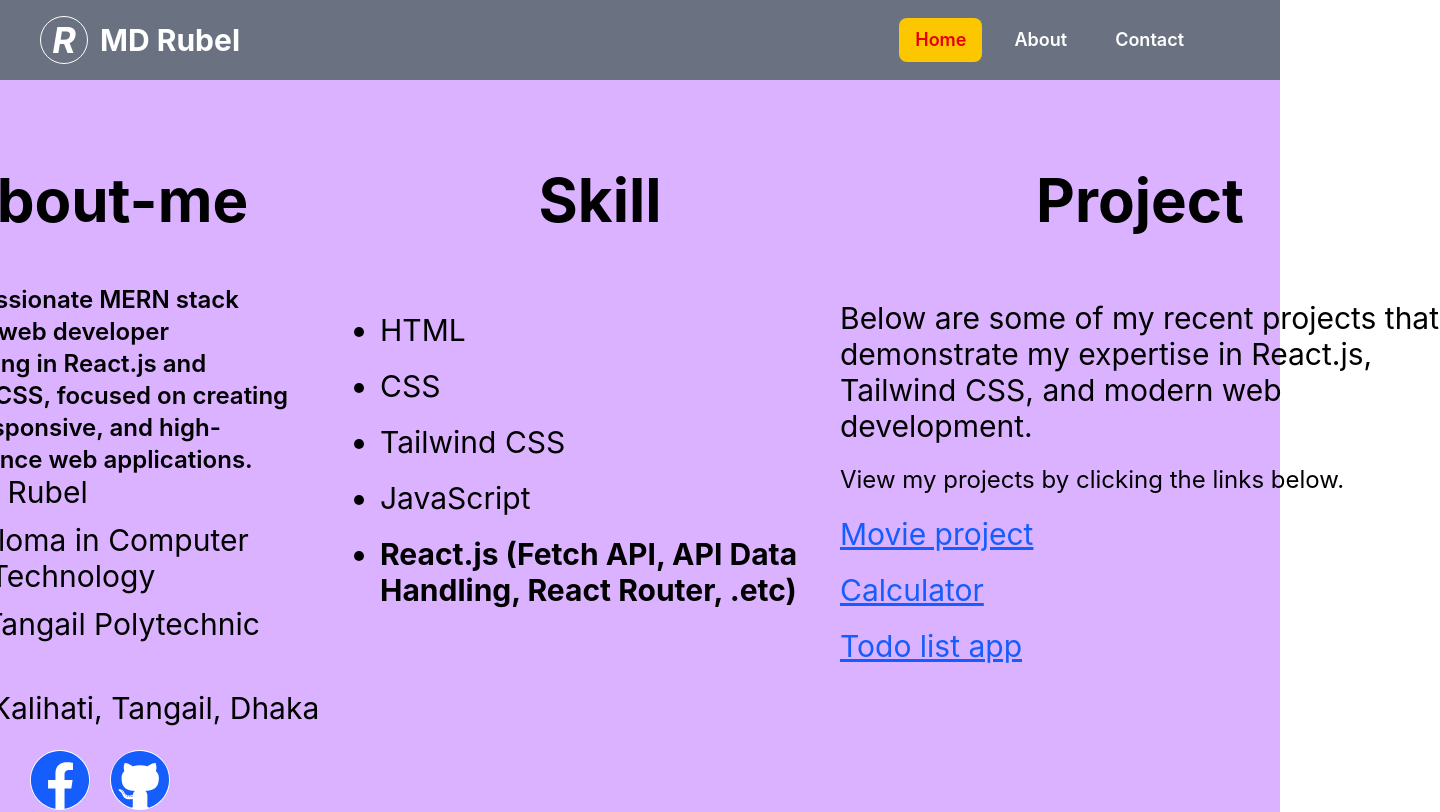
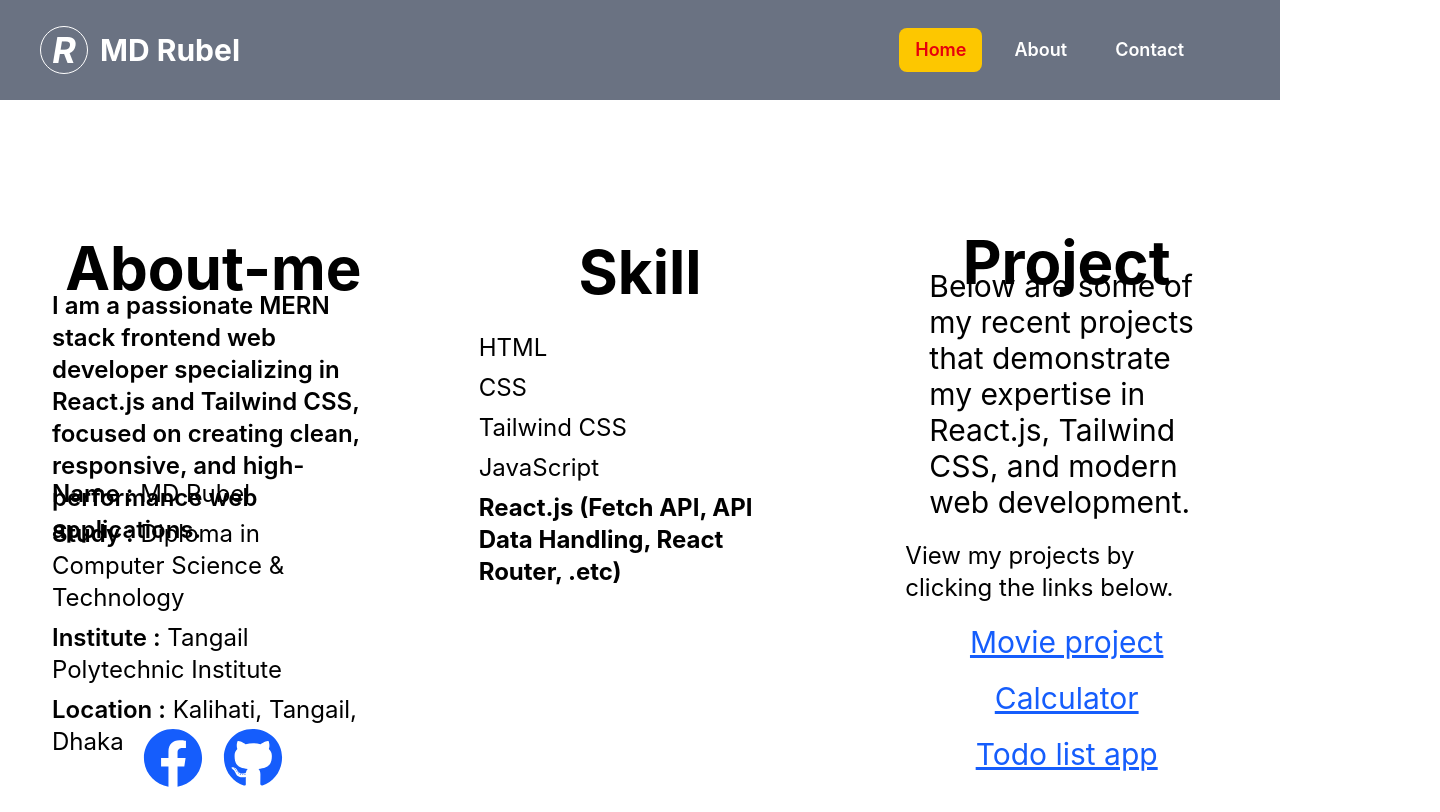
Before and after one commit to mdrobinwdv/portfolio, a React (Vite) app: page /about in a window 1280 px wide. Shown: the top 812 px of the page, 1440 px wide, since content can reach past the window. Built offline with nearby package versions, Linux system fonts and the light colour scheme.

Commit message:
fast update

```diff
--- a/src/App.jsx
+++ b/src/App.jsx
@@ -13,10 +13,10 @@ function App() {
   ];
 
   return (
-    <div className='w-full min-h-screen flex flex-col'>
+    <div className='w-full min-h-screen flex flex-col justify-center items-center'>
 
       {/* Navbar */}
-      <div className='w-full h-20 flex justify-between items-center bg-gray-500 text-white px-4 md:px-10 fixed top-0 left-0 z-50'>
+      <div className='w-full h-[100px] flex justify-between items-center bg-gray-500 text-white px-4 md:px-10 '>
 
         {/* Logo */}
         <div className='flex items-center gap-3'>
@@ -45,7 +45,7 @@ function App() {
         <div className='md:hidden'>
           <button onClick={() => setIsOpen(!isOpen)}>
             {isOpen ? (
-              <span className="text-3xl">✖</span>
+              <span className="text-3xl ">✖</span>
             ) : (
               <span className="text-3xl">☰</span>
             )}
@@ -76,8 +76,8 @@ function App() {
       )}
 
       {/* Page Content */}
-      <div className='w-full h-228 pt-20'>
-        <Outlet />
+      <div className='w-full h-full flex justify-self-center items-center '>
+        <Outlet className=" w-full h-full " />
       </div>
 
     </div>
--- a/src/components/Abolut.jsx
+++ b/src/components/Abolut.jsx
@@ -4,27 +4,27 @@ import { FaFacebook, FaGithub } from "react-icons/fa";
 function Abolut() {
   return (
     <>
-      <div className=' w-full h-full grid grid-cols-1 justify-center items-center lg:flex lg:justify-center lg:items-center  lg:bg-purple-300'>
-          <div className=' w-full h-140 lg:h-full flex flex-col justify-start items-center lg:gap-5 gap-2 lg:py-20 '>
-              <h1 className=' w-full lg:h-20 flex justify-center items-center text-4xl lg:text-6xl font-bold'>About-me</h1>
-              <div className=' w-full lg:h-40  flex justify-center items-center px-13 lg:mt-10 '>
-                  <p className=' text-2xl font-semibold text-black '>I am a passionate MERN stack frontend web developer specializing in React.js and Tailwind CSS, focused on creating clean, responsive, and high-performance web applications.</p>
+      <div className=' w-full h-full grid grid-cols-1 justify-center items-center lg:flex lg:justify-center lg:items-center '>
+          <div className=' w-full h-140 lg:h-204 flex flex-col justify-start lg:justify-center items-center gap-15 lg:gap-0 '>
+              <h1 className=' w-full flex justify-center items-center text-4xl lg:text-6xl font-bold lg:mt-5'>About-me</h1>
+              <div className=' w-full lg:h-50 flex justify-center items-center px-13 lg:mt-5 '>
+                  <p className='w-full h-full flex justify-center items-center lg:text-2xl lg:font-semibold text-black '>I am a passionate MERN stack frontend web developer specializing in React.js and Tailwind CSS, focused on creating clean, responsive, and high-performance web applications.</p>
               </div>
-              <div className=' w-130 h-60 text-2xl lg:text-3xl text-black  flex flex-col justify-center items-start gap-3 '>
-                  <p><span className="font-semibold">Name :</span> MD Rubel</p>
-                  <p><span className="font-semibold">Study :</span> Diploma in Computer Science & Technology</p>
-                  <p><span className="font-semibold">Institute :</span> Tangail Polytechnic Institute</p>
-                  <p><span className="font-semibold">Location :</span> Kalihati, Tangail, Dhaka</p>
+              <div className=' w-full lg:h-50 lg:text-2xl text-black  flex flex-col justify-center items-start gap-2 px-13 '>
+                  <p><span className="lg:font-semibold">Name :</span> MD Rubel</p>
+                  <p><span className="lg:font-semibold">Study :</span> Diploma in Computer Science & Technology</p>
+                  <p><span className="lg:font-semibold">Institute :</span> Tangail Polytechnic Institute</p>
+                  <p><span className="lg:font-semibold">Location :</span> Kalihati, Tangail, Dhaka</p>
               </div>
-              <div className=' w-full h-20 flex justify-center items-center gap-5 '>
-                  <p className=' w-15 h-15 flex justify-center items-center rounded-full '><a href="https://www.facebook.com/robinkhan.robinkhan.946179" target="_blank" rel="noopener noreferrer" className="text-blue-600 bg-white rounded-full text-6xl hover:scale-110 transition"><FaFacebook /></a></p>
-                  <p className=' w-15 h-15 flex justify-center items-center rounded-full '><a href="https://github.com/mdrobinwdv" target="_blank" rel="noopener noreferrer" className="text-blue-600 bg-white rounded-full text-6xl hover:scale-110 transition"><FaGithub /></a></p>
+              <div className=' w-full lg:h-20 flex justify-center items-center gap-5 '>
+                  <p className='w-10 lg:w-15 h-10 lg:h-15 flex justify-center items-center rounded-full '><a href="https://www.facebook.com/robinkhan.robinkhan.946179" target="_blank" rel="noopener noreferrer" className="text-blue-600 bg-white rounded-full text-6xl hover:scale-110 transition"><FaFacebook /></a></p>
+                  <p className='w-10 lg:w-15 h-10 lg:h-15 flex justify-center items-center rounded-full '><a href="https://github.com/mdrobinwdv" target="_blank" rel="noopener noreferrer" className="text-blue-600 bg-white rounded-full text-6xl hover:scale-110 transition"><FaGithub /></a></p>
               </div>
           </div>
-          <div className=' w-full h-100 lg:h-full flex flex-col justify-center items-center lg:justify-start lg:items-center gap-3 lg:gap-5 py-5 lg:py-20 '>
-              <h1 className=' w-full h-20  flex justify-center items-center text-4xl lg:text-6xl font-bold'>Skill</h1>
-              <div className=' w-120 h-100 flex flex-col justify-center items-start '>
-                 <ul className="list-disc pl-5 space-y-5 text-black text-3xl  ">
+          <div className=' w-full h-100 lg:h-204 flex flex-col justify-center items-center lg:justify-start lg:py-33 gap-2  '>
+              <h1 className=' w-full lg:h-20 flex justify-center items-center text-4xl lg:text-6xl font-bold'>Skill</h1>
+              <div className=' w-full h-70 lg:h-60 flex flex-col justify-center items-center lg:items-start gap-2 px-13 lg:mt-5 '>
+                 <ul className="list-none  lg:space-y-2 text-black text-2xl   ">
                     <li>HTML</li>
                     <li>CSS</li>
                     <li>Tailwind CSS</li>
@@ -33,10 +33,10 @@ function Abolut() {
                   </ul>
               </div>
           </div>
-          <div className=' w-full h-fit lg:h-full flex flex-col justify-center items-center lg:justify-start lg:items-center lg:gap-5 lg:py-20 '>
-              <h1 className=' w-full lg:h-20 flex justify-center items-center text-4xl lg:text-6xl font-bold'>Project</h1>
-              <div className=' w-100 lg:w-150 h-100 flex flex-col justify-center items-center lg:justify-start lg:items-start gap-3 lg:gap-5 lg:mt-10 '>
-                  <p className=' w-100 lg:w-full text-2xl lg:text-3xl '>Below are some of my recent projects that demonstrate my expertise in React.js, Tailwind CSS, and modern web development.</p>
+          <div className=' w-full h-100 lg:h-204 flex flex-col justify-center items-center lg:justify-start lg:py-33 gap-2  '>
+              <h1 className=' w-full flex justify-center items-center text-4xl lg:text-6xl font-bold'>Project</h1>
+              <div className=' w-full h-100 flex flex-col justify-center items-center gap-2 lg:gap-5 px-13 lg:mt-5 pb-5 lg:pb-0 '>
+                  <p className=' w-full lg:w-full mt-10 lg:mt-0 text-2xl lg:text-3xl lg:px-6 '>Below are some of my recent projects that demonstrate my expertise in React.js, Tailwind CSS, and modern web development.</p>
                   <p className=' lg:text-2xl '>View my projects by clicking the links below.</p>
                   <p><a href="https://movies-weab-01.netlify.app/" target="_blank"   rel="noopener noreferrer" className=" text-2xl lg:text-3xl text-blue-600 underline">Movie project</a></p>
                   <p><a href="https://simple-calculator-r.netlify.app/" target="_blank"   rel="noopener noreferrer" className=" text-2xl lg:text-3xl text-blue-600 underline">Calculator</a></p>
--- a/src/components/Home.jsx
+++ b/src/components/Home.jsx
@@ -4,16 +4,15 @@ import image from "../assets/image/robin.png.png"
 function Home() {
   return (
     <>
-      <div className=' w-full h-full lg:flex lg:justify-center lg:items-center p-10 bg-purple-200 '>
-          <div className='w-full h-70 lg:h-full lg:flex lg:flex-col lg:justify-center lg:items-start gap-5 px-20'>
-               <h1 className=' lg:text-6xl lg:font-bold lg:uppercase  '>hello, i'am md rubel</h1>
-               <p className=' lg:text-2xl '>I am a MERN stack frontend web developer with strong expertise in UI design and API integration. I specialize in building responsive, modern web applications using Tailwind CSS. I am highly skilled in React.js, including routing and dynamic navigation, and I write clean, maintainable, and efficient code.</p>
-               <p className=' lg:text-2xl'>If you believe I am a good fit for your project or company, I would greatly appreciate the opportunity to work your company.</p>
-
+      <div className='w-full h-full lg:h-full flex flex-col lg:flex-row justify-center items-center gap-5 p-10 '>
+          <div className=' w-full h-160 lg:h-190 flex flex-col justify-start lg:justify-center items-center gap-5 lg:px-20 '>
+               <h1 className=' text-3xl font-bold lg:text-6xl lg:font-bold lg:uppercase  '>hello, I'am md rubel</h1>
+               <p className=' text-2xl lg:text-2xl lg:font-semibold '>I am a MERN stack frontend web developer with strong expertise in UI design and API integration. I specialize in building responsive, modern web applications using Tailwind CSS. I am highly skilled in React.js, including routing and dynamic navigation, and I write clean, maintainable, and efficient code.</p>
+               <p className=' text-2xl lg:text-2xl lg:font-semibold'>If you believe I am a good fit for your project or company, I would greatly appreciate the opportunity to work your company.</p>
           </div>
-          <div className='w-full h-50 lg:h-full flex justify-center items-center'>
-               <div className=' w-50 lg:w-100 h-50 lg:h-100 flex justify-center items-center shadow-2xl rounded-full  border-2 border-black hover:border-white '>
-                    <img src={image} alt="" className=' w-full h-full flex justify-center items-center bg-green-400 rounded-full ' />
+          <div className='w-full h-80 lg:h-190 flex justify-start lg:justify-center items-center '>
+               <div className=' w-full h-full flex justify-center items-center '>
+                    <img src={image} alt="" className=' w-70 h-70 lg:w-130 lg:h-130 flex justify-center items-center bg-green-400 rounded-full ' />
                </div>
           </div>
       </div>
```
